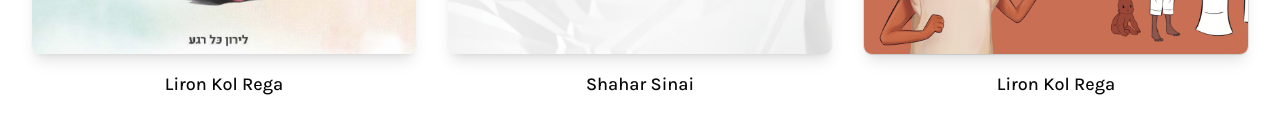
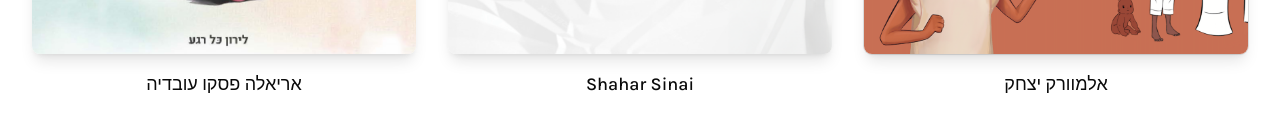
Before and after one commit to WilliamGiammona/gili-illustration-website, a Next.js app: page /clients in a window 1280 px wide. Shown: the part 734-868 px from the top of the page. Built offline with nearby package versions, Linux system fonts and the light colour scheme.

Commit message:
author name change

```diff
--- a/app/clients/page.tsx
+++ b/app/clients/page.tsx
@@ -115,7 +115,7 @@ const Page = () => {
                   priority
                 />
               </div>
-              <h3 className="text-lg font-medium">Liron Kol Rega</h3>
+              <h3 className="text-lg font-medium">אריאלה פסקו עובדיה</h3>
             </div>
 
             {/* 2) Card/cover set (UNCHANGED) */}
@@ -149,7 +149,7 @@ const Page = () => {
                   className="rounded-lg shadow-lg w-full h-full object-cover transition-transform hover:scale-105"
                 />
               </div>
-              <h3 className="text-lg font-medium">Liron Kol Rega</h3>
+              <h3 className="text-lg font-medium">אלמוורק יצחק</h3>
             </div>
           </div>
         )}
@@ -175,7 +175,7 @@ const Page = () => {
               ))}
             </div>
             <h2 className="text-2xl font-semibold text-center mt-4">
-              Liron Kol Rega
+              אריאלה פסקו עובדיה
             </h2>
           </>
         )}
@@ -318,7 +318,7 @@ const Page = () => {
               ))}
             </div>
             <h2 className="text-2xl font-semibold text-center mt-4">
-              Liron Kol Rega
+              אלמוורק יצחק
             </h2>
           </>
         )}
```
